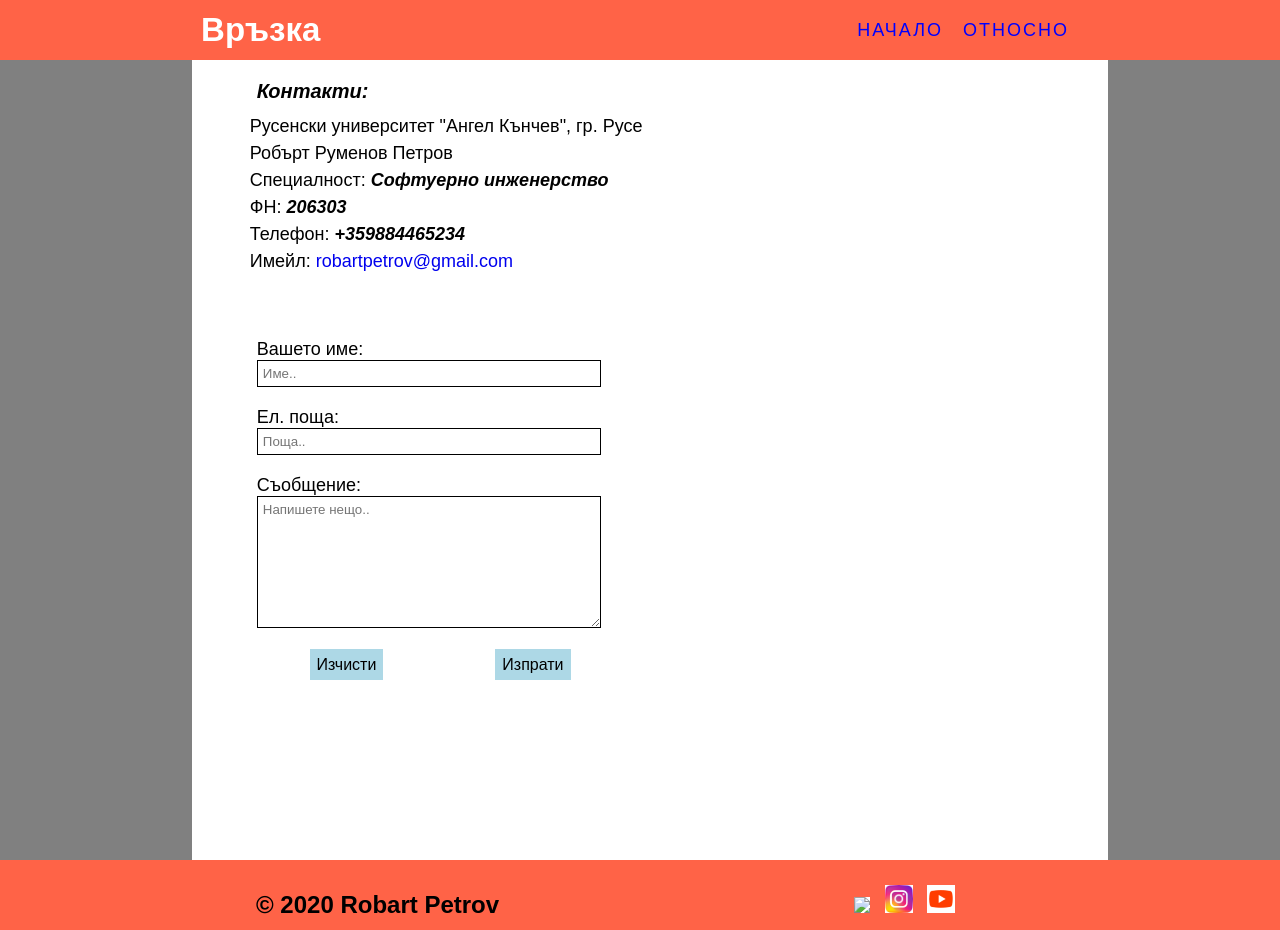
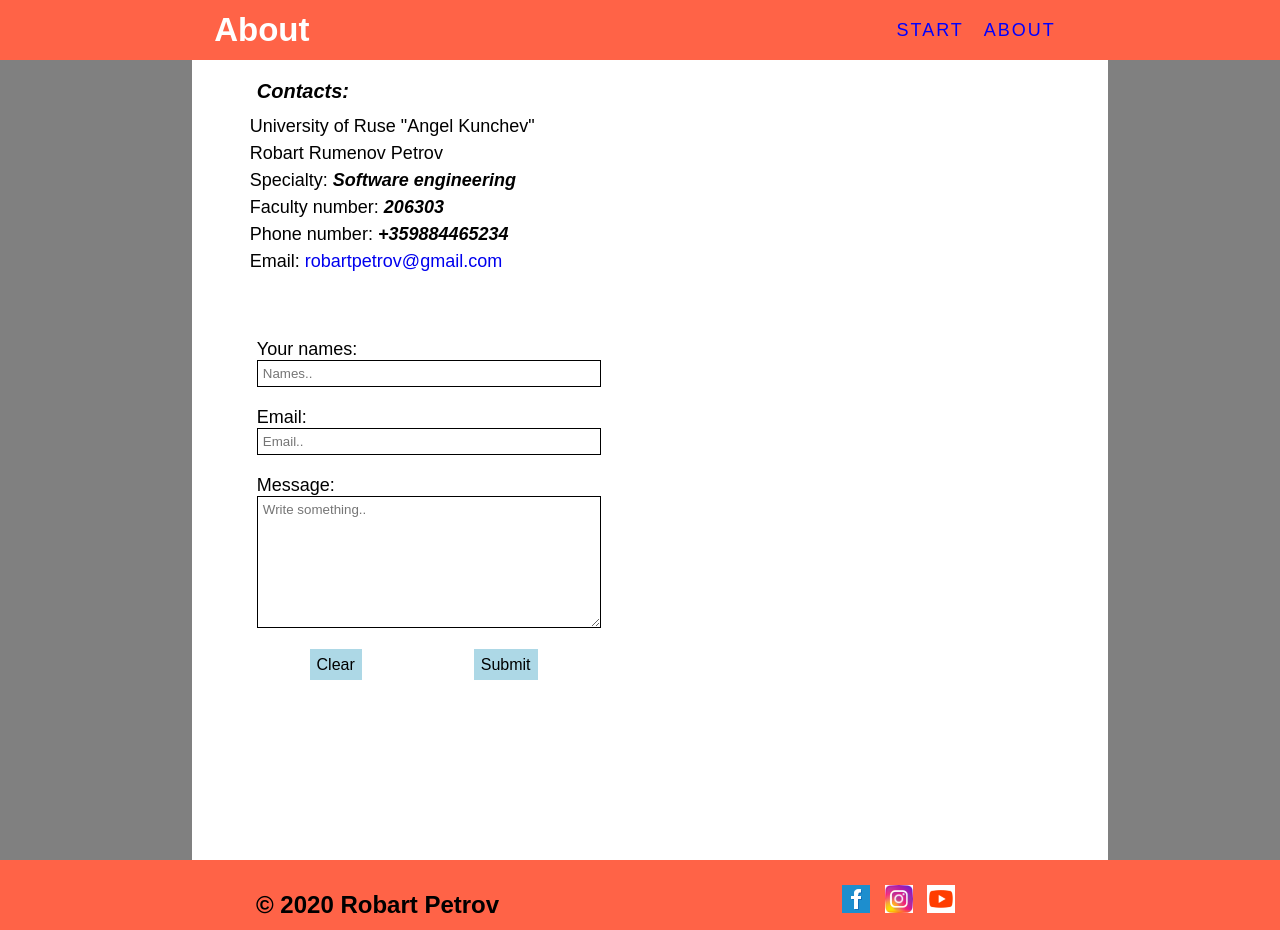
Before and after one commit to Robarto97/DemoWebsite, a plain HTML site: page about.html in a window 1280 px wide. Drawn offline with Linux system fonts and the light colour scheme.

Commit message:
Add files via upload

```diff
--- a/about.html
+++ b/about.html
@@ -1,7 +1,7 @@
 <!DOCTYPE html>
-<html lang="bg">
+<html lang="en">
 <head>
-<title>Относно</title>
+<title>About</title>
 <meta charset="utf-8">
 <meta name="viewport" content="width=device-width, initial.scale=1.0">
 <link rel="stylesheet" href="css/style.css">
@@ -12,11 +12,11 @@
 	<div class="header">
 		<nav>
 			<div class="title">
-				<h1>Връзка</h1>
+				<h1>About</h1>
 			</div>
 			<ul id="items">
-				<li><a href="index.html">Начало</a></li>
-				<li><a class="active" href=#>Относно</a></li>
+				<li><a href="index.html">Start</a></li>
+				<li><a class="active" href=#>About</a></li>
 			</ul>
 			<div class="burger" onclick="openMenu(); toggle(this)">
 				<div class="line1"></div>
@@ -27,23 +27,24 @@
 	</div>
 
 	<div class="content">
-		<h3>Контакти:</h3>
+		<h3>Contacts:</h3>
 		<ul>
-       		<li>Русенски университет "Ангел Кънчев", гр. Русе</li>
-       		<li>Робърт Руменов Петров</li>
-        	<li>Специалност: <span>Софтуерно инженерство</span></li>
-        	<li>ФН: <span>206303</span></li>
-       		<li>Телефон: <span>+359884465234</span></li>
-        	<li>Имейл: <a href="mailto:robartpetrov@gmail.com">robartpetrov@gmail.com</a></li>
+       		<li>University of Ruse "Angel Kunchev"</li>
+       		<li>Robart Rumenov Petrov</li>
+        	<li>Specialty: <span>Software engineering</span></li>
+        	<li>Faculty number: <span>206303</span></li>
+       		<li>Phone number: <span>+359884465234</span></li>
+        	<li>Email: <a href="mailto:robartpetrov@gmail.com">robartpetrov@gmail.com</a></li>
         </ul> <br><br><br>
 
 		<form id="ContactForm">
-			<div><span>Вашето име:</span><input type="text" placeholder="Име.." class="input"></div>
-			<div><span>Ел. поща:</span><input type="text" placeholder="Поща.." class="input"></div>
-			<div><span>Съобщение:</span><textarea name="textarea" placeholder="Напишете нещо.." cols="1" rows="1"></textarea></div>
+			<div><span>Your names:</span><input type="text" placeholder="Names.." class="input"></div>
+			<div><span>Email:</span><input type="text" placeholder="Email.." class="input"></div>
+			<div><span>Message:</span><textarea name="textarea" placeholder="Write something.." cols="1"
+				rows="1"></textarea></div>
 			<br>
-			<a class="button" onclick="document.getElementById('ContactForm').reset()">Изчисти</a>
-			<a class="button" onclick="document.getElementById('ContactForm').submit()">Изпрати</a>
+			<a class="button" onclick="document.getElementById('ContactForm').reset()">Clear</a>
+			<a class="button" onclick="document.getElementById('ContactForm').submit()">Submit</a>
 		</form>
 	</div>
 
@@ -52,7 +53,7 @@
 			 <h2>© 2020 Robart Petrov</h2>
 		</span>
 		<ul id="icons">
-			<li><a href="https://www.facebook.com/robart.petrov" title="Facebook"><img src="images/icon1.png"></li>
+			<li><a href="https://www.facebook.com/robart.petrov" title="Facebook"><img src="images/facebook.png"></li>
 			<li><a href="https://www.instagram.com/robart.petrov/?hl=bg" title="Instagram"><img src="images/instagram.png"></li>
 			<li><a href = "https://www.youtube.com/channel/UCCwWOobsnuhZETL0hFQEydw?view_as=subscriber" title="Youtube"><img src = "images/youtube.png"></li>
 		</ul>
```
Also changed, not shown: index.html (+9 -9 lines).
